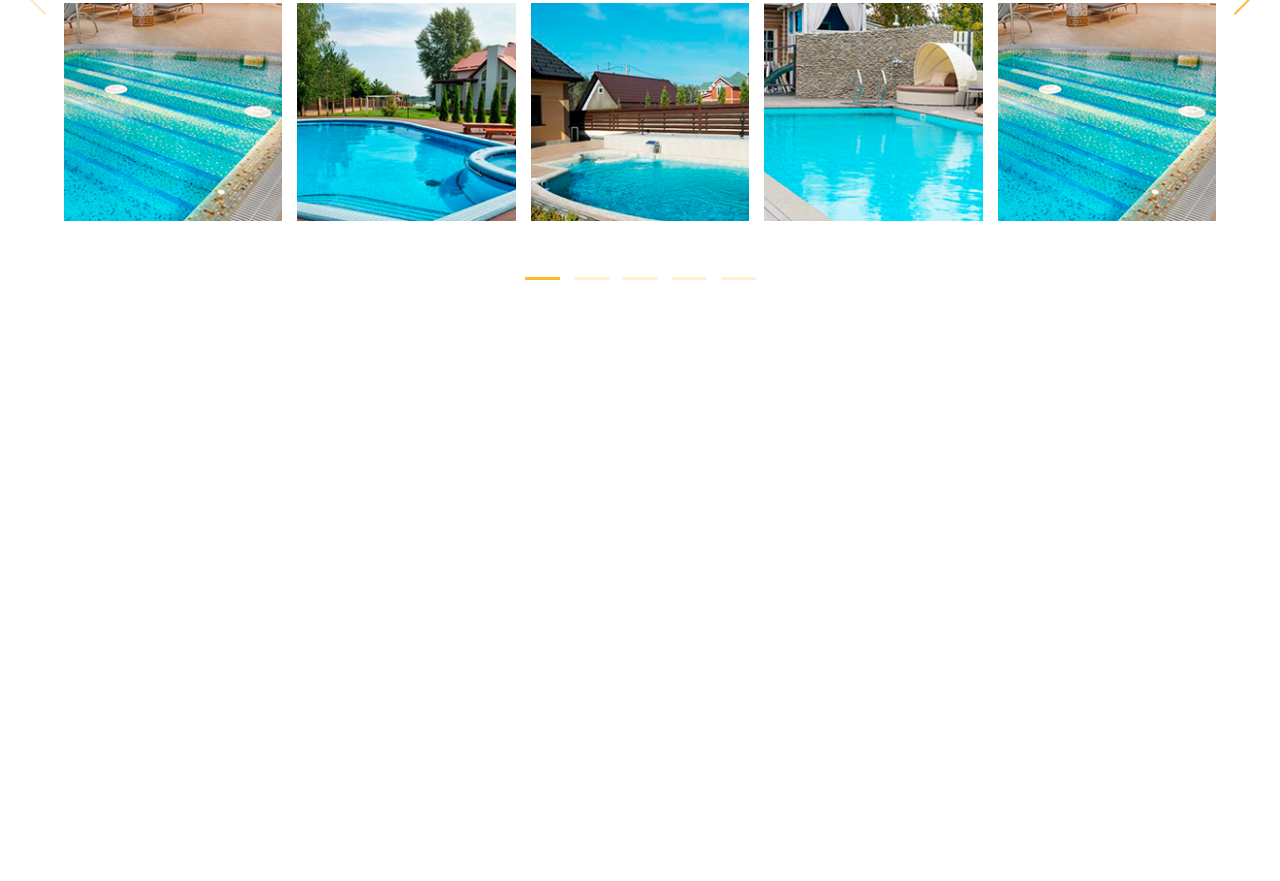
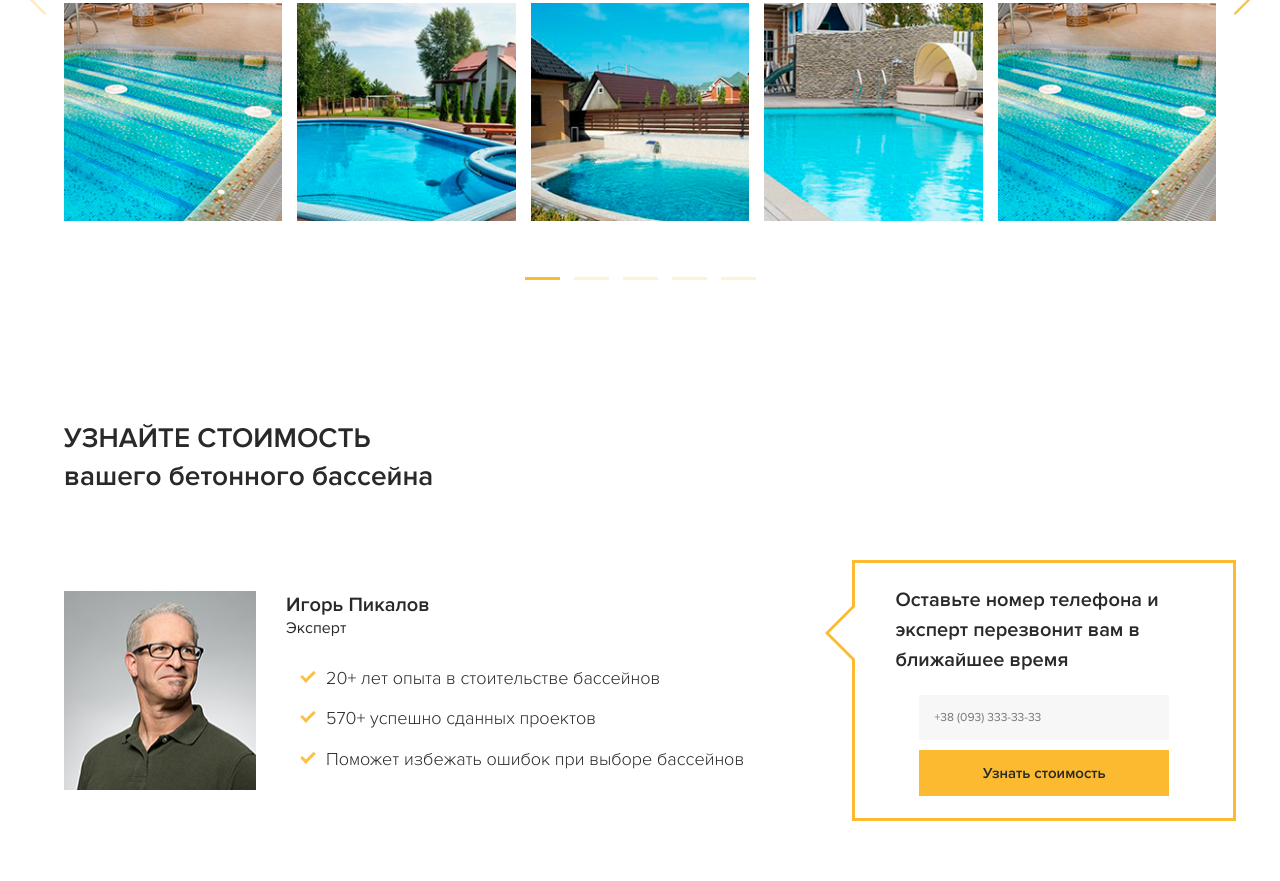
Before and after one commit to Maksym-Rozhko/Pools, a plain HTML site: page index.html in a window 1280 px wide. Shown: the part 1172-2053 px from the top of the page. Before the commit the page ends 1531 px from the top, so only its background shows below. Drawn offline with nearby package versions, Linux system fonts and the light colour scheme; some packages are replaced by stand-ins of ours; a script that the page names is missing.

Commit message:
feat: added new section;

```diff
--- a/assets/css/styles.css
+++ b/assets/css/styles.css
@@ -445,6 +445,126 @@ body {
     transform: translateX(-50%);
 }
 
+.cost {
+    padding-top: 60px;
+    padding-bottom: 60px;
+}
+
+.cost-title {
+    font-size: 28px;
+    color: #292929;
+    text-align: left;
+    text-transform: uppercase;
+    font-weight: 600;
+    line-height: 38px;
+    margin-top: 0;
+    margin-bottom: 65px;
+}
+
+.cost-subtitle {
+    display: block;
+    text-transform: lowercase;
+}
+
+.cost-content {
+    display: flex;
+    align-items: center;
+    justify-content: space-between;
+}
+
+.cost-expert {
+    display: flex;
+    flex: 0 0 66.7%;
+    margin-right: 20px;
+}
+
+.cost-expert__avatar {
+    margin-right: 30px;
+}
+
+.cost-expert__name {
+    margin-top: 0;
+    margin-bottom: 0;
+    font-size: 20px;
+    line-height: 28px;
+    font-weight: 600;
+}
+
+.cost-expert__rank {
+    font-size: 16px;
+    font-weight: 400;
+}
+
+.cost-expert__lists {
+    list-style: none;
+    margin-top: 30px;
+}
+
+.cost-expert__text {
+    font-size: 18px;
+    position: relative;
+    margin-bottom: 20px;
+}
+
+.cost-expert__text::before {
+    content: "";
+    background-color: transparent;
+    position: absolute;
+    left: -22px;
+    top: 0px;
+    width: 5px;
+    border-bottom: 3px solid #fbc144;
+    height: 11px;
+    border-right: 3px solid #fbc144;
+    transform: rotate(45deg);
+}
+
+.cost-form {
+    margin-top: 0;
+    flex: 0 0 33.33333%;
+    justify-content: center;
+    padding: 22px 40px;
+    text-align: left;
+    border: 3px solid #fbba2f;
+    position: relative;
+}
+
+.cost-form::before,
+.cost-form::after {
+    content: '';
+    position: absolute;
+}
+
+.cost-form::before {
+    top: 40px;
+    left: -60px;
+    border: 30px solid transparent;
+    border-right: 30px solid #fbba2f;
+}
+
+.cost-form::after {
+    left: -61px;
+    top: 35px;
+    border: 35px solid transparent;
+    border-right: 35px solid #fff;
+}
+
+.cost-form .form__text {
+    color: #292929;
+    font-weight: 600;
+}
+
+.cost-form .form__input {
+    background: #f7f7f7;
+    margin-right: 0;
+    margin-bottom: 10px;
+}
+
+.cost-form .form__btn {
+    max-width: 250px;
+}
+
+
 @media (max-width: 1450px) {
     .swiper-slide__title {
         font-size: 32px;
@@ -496,6 +616,29 @@ body {
     .swiper-slide__title {
         max-width: 540px;
     }
+
+    .cost-content {
+        flex-direction: column;
+    }
+
+    .cost-form {
+        flex-direction: column;
+    }
+
+    .cost-form .form__text {
+        text-align: center;
+        max-width: 250px;
+    }
+
+    .cost-expert {
+        margin-right: 0;
+        margin-bottom: 35px;
+    }
+
+    .cost-form::after,
+    .cost-form::before {
+        content: none;
+    }
 }
 
 @media (max-width: 767px) {
@@ -514,7 +657,7 @@ body {
 
 @media (max-width: 650px) {
     .wrapper {
-        width: 95%;
+        width: 90%;
     }
 
     .swiper-slide__content_blok {
@@ -580,6 +723,38 @@ body {
         right: -30px;
         top: 100px;
     }
+
+    .cost-expert__avatar {
+        max-width: 192px;
+        max-height: 197px;
+    }
+
+    .cost-expert__name {
+        font-size: 18px;
+    }
+
+    .cost-expert__lists {
+        padding-left: 22px;
+    }
+
+    .cost-expert__text {
+        font-size: 13px;
+        font-weight: 600;
+    }
+}
+
+@media (max-width: 350px) {
+    .cost-expert {
+        flex-direction: column;
+    }
+
+    .cost-expert__name {
+        margin-top: 10px;
+    }
+
+    .cost-expert__lists {
+        padding-left: 40px;
+    }
 }
 
 @media (max-width: 320px) {
@@ -604,4 +779,16 @@ body {
         right: -30px;
         top: 230px;
     }
+
+    .cost-expert {
+        flex-direction: column;
+    }
+
+    .cost-expert__name {
+        margin-top: 10px;
+    }
+
+    .cost-expert__lists {
+        padding-left: 40px;
+    }
 }
--- a/index.html
+++ b/index.html
@@ -354,6 +354,49 @@
             </div>
         </div>
     </section>
+    <section class="cost">
+        <div class="wrapper">
+            <h2 class="cost-title">
+                Узнайте стоимость
+                <span class="cost-subtitle">
+                    вашего бетонного бассейна
+                </span>
+            </h2>
+            <div class="cost-content">
+                <div class="cost-expert">
+                    <img src="./assets/images/cost/expert-avatar.jpg" alt="avatar" class="cost-expert__avatar">
+                    <div class="cost-expert__info">
+                        <h4 class="cost-expert__name">
+                            Игорь Пикалов
+                        </h4>
+                        <span class="cost-expert__rank">
+                            Эксперт
+                        </span>
+                        <ul class="cost-expert__lists">
+                            <li class="cost-expert__text">
+                                20+ лет опыта в стоительстве бассейнов
+                            </li>
+                            <li class="cost-expert__text">
+                                570+ успешно сданных проектов
+                            </li>
+                            <li class="cost-expert__text">
+                                Поможет избежать ошибок при выборе бассейнов
+                            </li>
+                        </ul>
+                    </div>
+                </div>
+                <form action="#" class="form cost-form">
+                    <p class="form__text">
+                        Оставьте номер телефона и эксперт перезвонит вам в ближайшее время
+                    </p>
+                    <input placeholder="+38 (093) 333-33-33" type="text" class="form__input" required>
+                    <button type="submit" class="form__btn">
+                        Узнать стоимость
+                    </button>
+                </form>
+            </div>
+        </div>
+    </section>
 </body>
 <script src="https://cdn.jsdelivr.net/npm/sweetalert2@10"></script>
 </html>
```
Also changed, not shown: assets/images/cost/expert-avatar.jpg (added).
